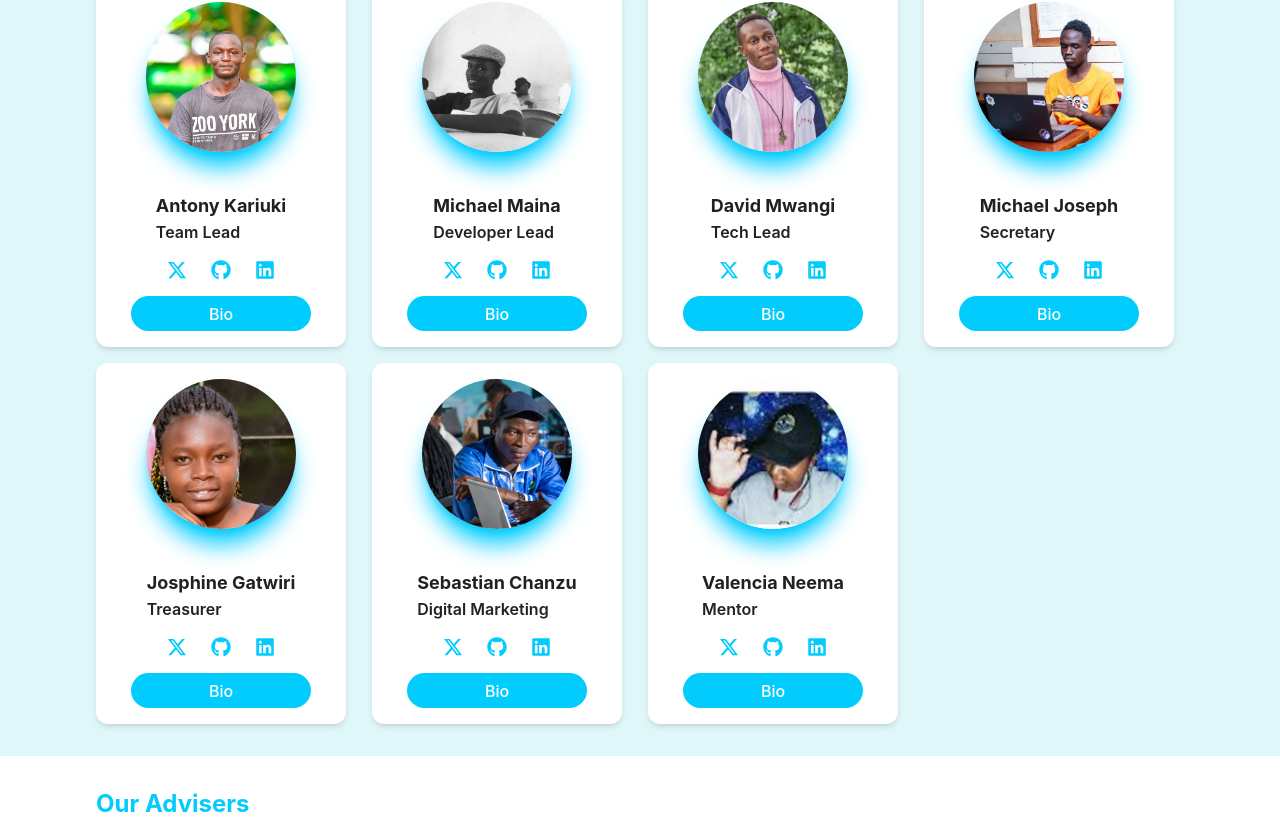
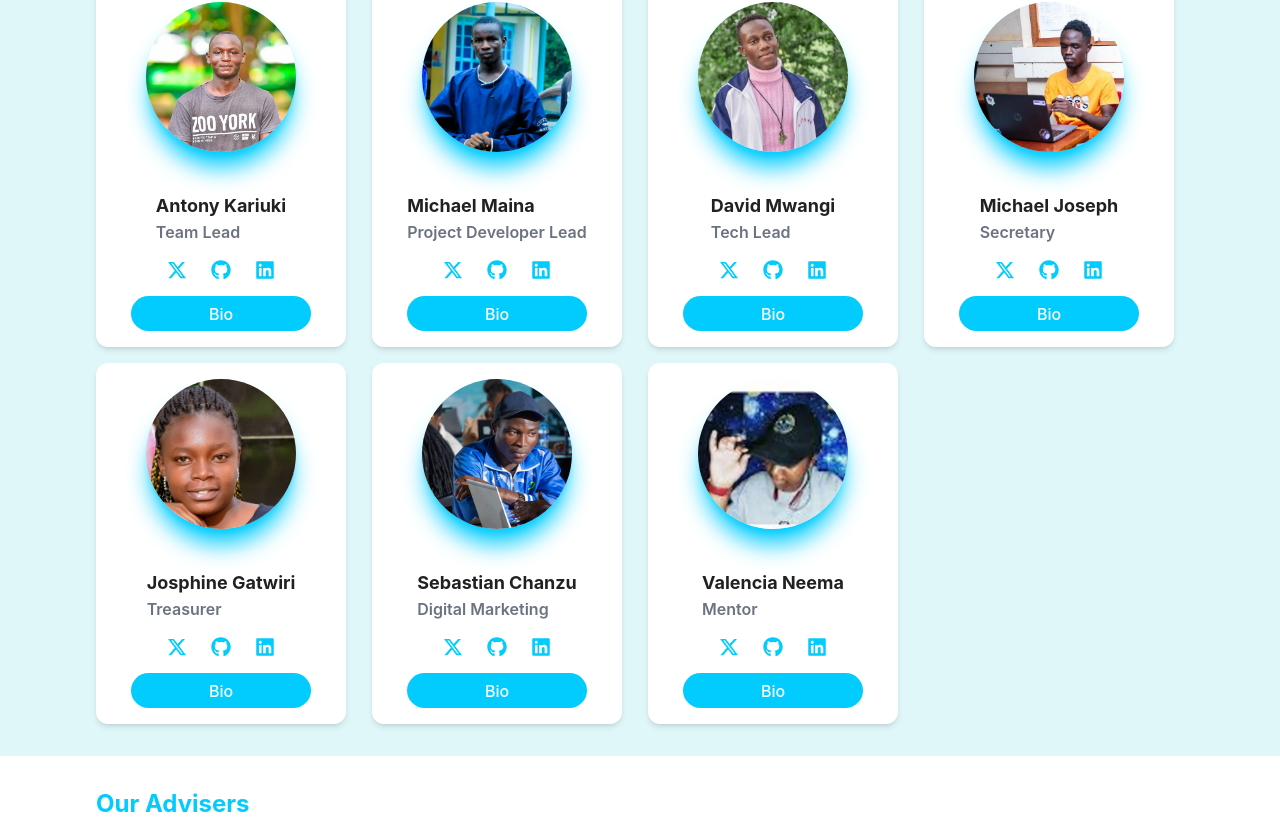
Before and after one commit to David-mwas/mmustihub, a React (Vite) app: page /about in a window 1280 px wide. Shown: the part 1554-2372 px from the top of the page. Built offline with nearby package versions, Linux system fonts and the light colour scheme.

Commit message:
Add(Feature):add the  role color

```diff
--- a/src/components/About/OurTeam.jsx
+++ b/src/components/About/OurTeam.jsx
@@ -1,5 +1,5 @@
 import React from "react";
-import img1 from "../../assets/OurTeam/maich.jpeg";
+import img1 from "../../assets/OurTeam/maich.webp";
 import img2 from "../../assets/OurTeam/mwas.jpeg";
 import img3 from "../../assets/OurTeam/antony.jpeg";
 import img4 from "../../assets/OurTeam/joe.jpeg";
@@ -21,7 +21,7 @@ function OurTeam() {
     {
       name: "Michael Maina",
       img: img1,
-      role: "Developer Lead",
+      role: "Project Developer Lead",
       github: "https://github.com/Muchael123/",
       linkedin: "https://www.linkedin.com/in/michael-maina-087227235",
       twitter: "https://x.com/Maich_mgaza",
@@ -86,7 +86,7 @@ function OurTeam() {
             />
             <div>
               <h5 className="mt-6 font-bold text-lg">{name}</h5>
-              <p className="font-semibold"> {role}</p>
+              <p className="font-semibold text-gray-500"> {role}</p>
             </div>
             <div className="flex flex-row items-center text-center gap-6 text-secondary hover:text-tersiary">
               <a href={twitter} target="_blank">
```
Also changed, not shown: src/assets/OurTeam/maich.jpeg (deleted), src/assets/OurTeam/maich.webp (added).
